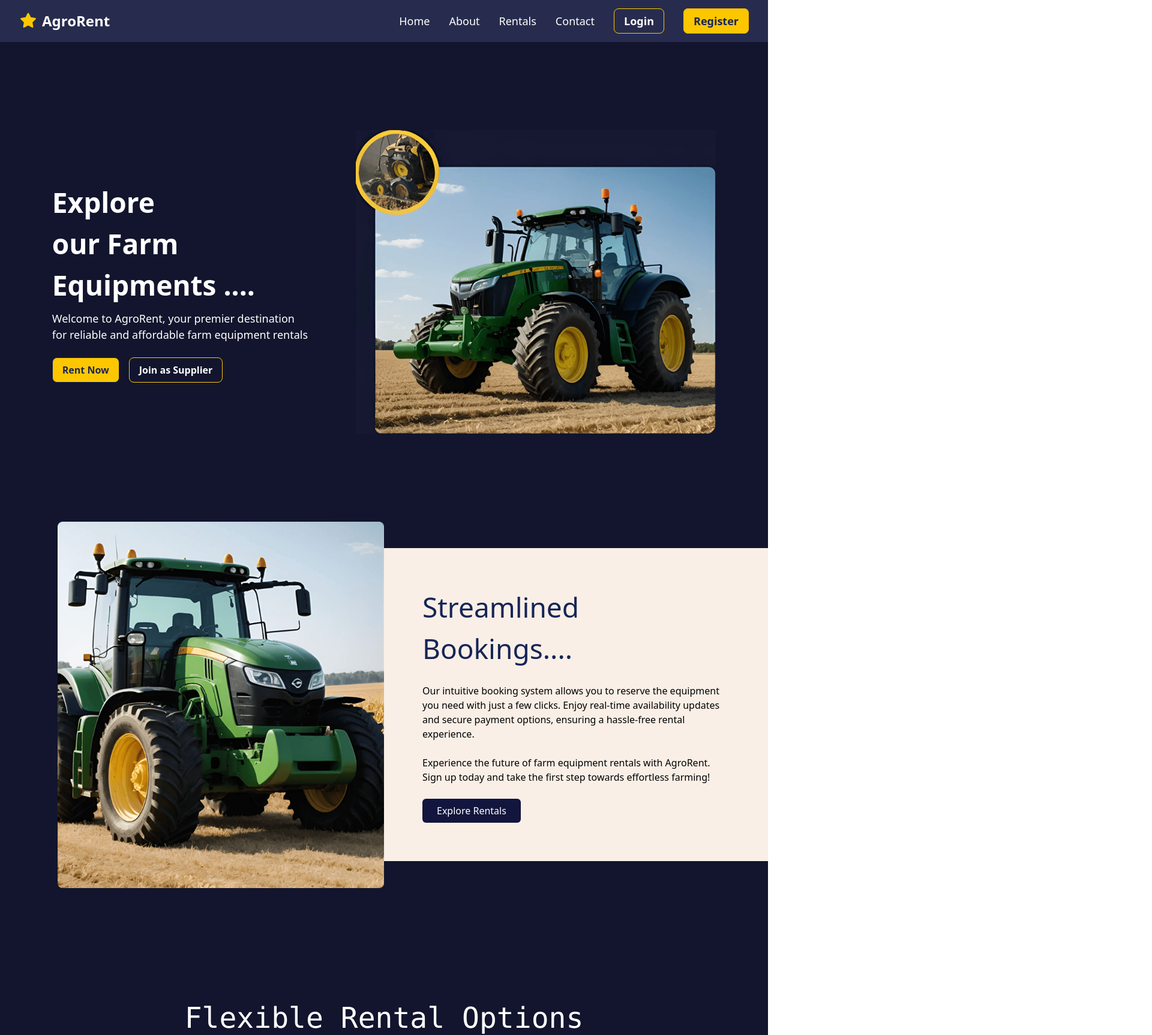
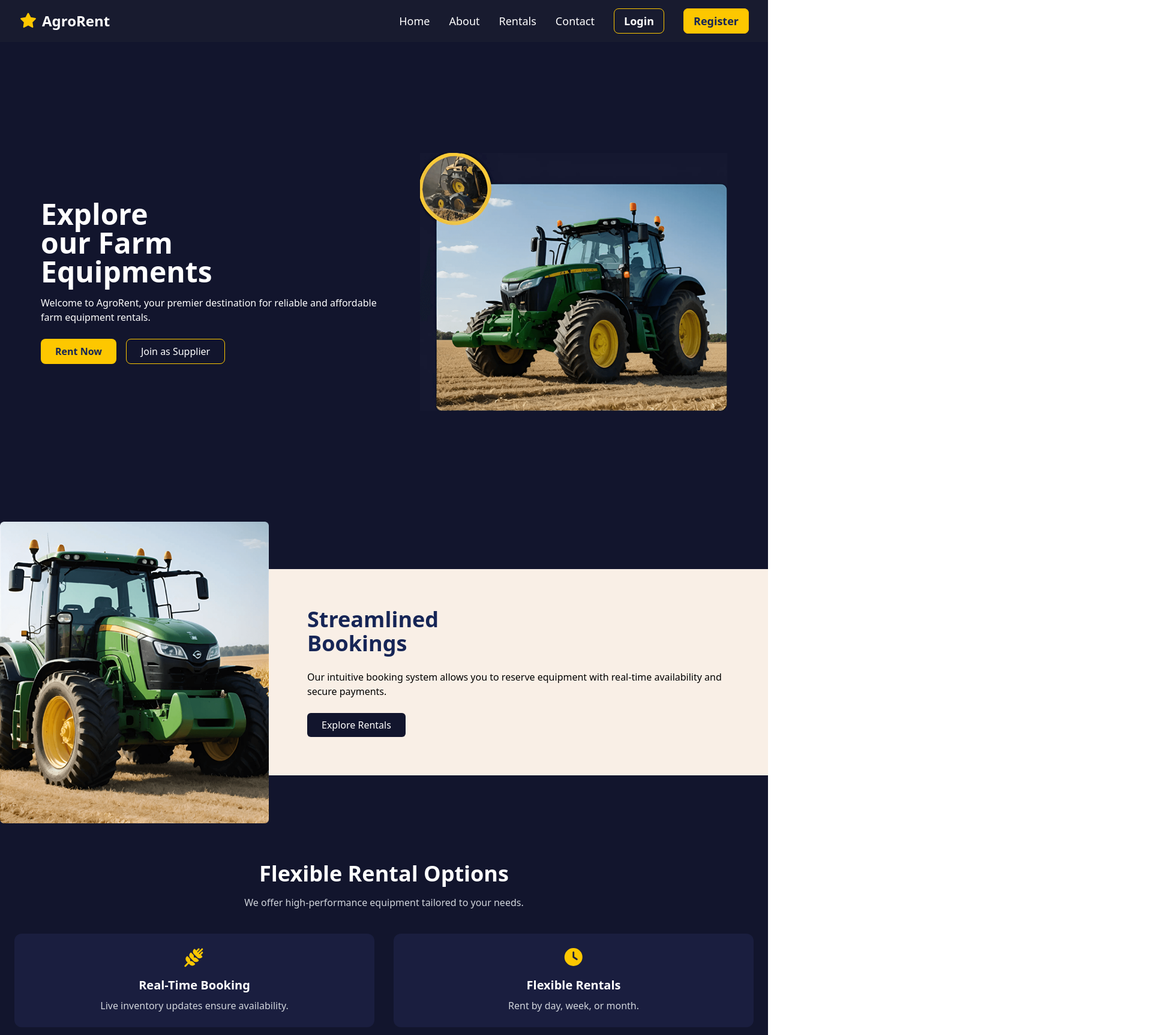
Before and after one commit to Rohan357015/farm-rent-app, a React (Vite) app in the folder frontend/: page / in a window 1280 px wide. Shown: the top 1726 px of the page at 60% size, 1920 px wide, since content can reach past the window. Built offline with nearby package versions, Linux system fonts and the light colour scheme; no server answers.

Commit message:
made landing page responsive

```diff
--- /dev/null
+++ b/frontend/src/pages/hamburgermenu.jsx
@@ -0,0 +1,57 @@
+const HamburgerMenu = ({ onClose, onNavigate }) => {
+  return (
+    <>
+      {/* backdrop */}
+      <div
+        onClick={onClose}
+        className="fixed inset-0 bg-black/40 backdrop-blur-sm z-40"
+      />
+
+      {/* menu */}
+      <div className="fixed top-0 right-0 z-50 h-full w-1/2 max-w-sm bg-[#12152D] text-white">
+        <div className="flex justify-between items-center px-6 py-4 border-b">
+          <h2 className="font-bold">AgroRent</h2>
+          <button onClick={onClose}>✕</button>
+        </div>
+
+        <nav className="flex flex-col gap-6 px-6 py-8 text-lg font-semibold">
+            <button
+            onClick={() => {
+              onNavigate("hero");
+              onClose();
+            }}
+            className="text-left hover:text-yellow-400"
+          >
+           Home
+          </button>
+          <button
+            onClick={() => {
+              onNavigate("about");
+              onClose();
+            }}
+            className="text-left hover:text-yellow-400"
+          >
+            About / Rentals
+          </button>
+
+          <button
+            onClick={() => {
+              onNavigate("contact");
+              onClose();
+            }}
+            className="text-left hover:text-yellow-400"
+          >
+            Contact
+          </button>
+
+          <a href="/farmer-login">Login</a>
+          <a href="/farmer-register" className="bg-yellow-400 text-black px-4 py-2 rounded w-fit">
+            Register
+          </a>
+        </nav>
+      </div>
+    </>
+  );
+};
+
+export default HamburgerMenu;
--- a/frontend/src/pages/landingPage.jsx
+++ b/frontend/src/pages/landingPage.jsx
@@ -1,206 +1,244 @@
-import React from 'react'
-import { FontAwesomeIcon } from '@fortawesome/react-fontawesome'
-import { faStar, faTractor, faWheatAwn, faClock, faHandshake } from '@fortawesome/free-solid-svg-icons'
-import tractor from '../assets/tractor1.png'
-import tractor2 from '../assets/tractor2.png'
-import tractor3 from '../assets/tractor3.png'
-import tractor4 from '../assets/tractor4.png'
-import logo from '../assets/LogoColumn.png'
-import { useNavigate } from 'react-router-dom'
-import Navbar from './navbar.jsx'
+import React from "react";
+import { FontAwesomeIcon } from "@fortawesome/react-fontawesome";
+import {
+  faWheatAwn,
+  faClock,
+  faHandshake,
+} from "@fortawesome/free-solid-svg-icons";
+import { useNavigate } from "react-router-dom";
+import { useState } from "react";
+
+import tractor from "../assets/tractor1.png";
+import tractor2 from "../assets/tractor2.png";
+import tractor3 from "../assets/tractor3.png";
+import tractor4 from "../assets/tractor4.png";
+import logo from "../assets/LogoColumn.png";
+import Navbar from "./navbar.jsx";
+import HamburgerMenu from "./hamburgermenu.jsx";
+import { Hamburger, Menu, Star } from "lucide-react";
+
+const HOME = () => {
+  const navigate = useNavigate();
+  const [isMenuOpen, setIsMenuOpen] = useState(false);
+  const scrollToSection = (id) => {
+  const section = document.getElementById(id);
+  section?.scrollIntoView({ behavior: "smooth" });
+};
 
 
-const HOME = () => {
-  const position={
-    position: 'relative',
-    right : '-70%',
-    top : '-30rem',
-  }
-  const navigate = useNavigate();
   return (
-    <div className='bg-[#12152D]'>
-      <Navbar />
-      {/* Hero Section */}
-      <section className='h-screen w-full bg-[#12152D] flex justify-around items-center px-16'>
-        <div className='w-[40%]'>
-          <h1 className='text-white text-[46px] font-bold'>
-            Explore <br /> our Farm <br /> Equipments ....
+    <div className="bg-[#12152D] overflow-x-hidden">
+      {/* ================= MOBILE HEADER ================= */}
+      <div className="flex items-center justify-between px-6 py-4 lg:hidden">
+        <h3 className="flex gap-2 font-bold text-white">
+          <Star className="text-yellow-500" />
+          AgroRent
+        </h3>
+
+        <button onClick={() => setIsMenuOpen(!isMenuOpen)}>
+          <Menu className="text-white" />
+        </button>
+      </div>
+
+      {/* ================= DESKTOP NAVBAR ================= */}
+      <Navbar className="hidden lg:flex"
+      onNavigate={scrollToSection}
+      />
+
+      {/* ================= MOBILE MENU ================= */}
+      {isMenuOpen && (
+        <HamburgerMenu onClose={() => setIsMenuOpen(false)} onNavigate={scrollToSection} />
+      )}
+
+
+      {/* ================= HERO ================= */}
+      <section id="hero" className="min-h-screen flex flex-col md:flex-row items-center justify-center gap-10 px-6 md:px-12">
+        <div className="w-full md:w-1/2 text-center md:text-left">
+          <h1 className="text-white text-4xl md:text-5xl font-bold">
+            Explore <br /> our Farm <br /> Equipments
           </h1>
-          <p className='text-white text-[18px] mt-2'>
-            Welcome to AgroRent, your premier destination <br /> for reliable and affordable farm equipment rentals
+          <p className="text-white mt-4">
+            Welcome to AgroRent, your premier destination for reliable and
+            affordable farm equipment rentals.
           </p>
-          <div className='mt-6 flex gap-4'>
-            <button onClick={()=>navigate('/farmer-register')} className='bg-yellow-400 text-blue-950 font-semibold px-4 py-2 rounded-lg hover:bg-transparent border hover:text-white hover:border-yellow-400 transition'>
+
+          <div className="mt-6 flex flex-col sm:flex-row gap-4 justify-center md:justify-start">
+            <button
+              onClick={() => navigate("/farmer-register")}
+              className="bg-yellow-400 text-blue-950 font-semibold px-6 py-2 rounded-lg"
+            >
               Rent Now
             </button>
-            <button onClick={()=>navigate('/supplier-register')} className='bg-transparent text-white border border-yellow-400 font-semibold px-4 py-2 rounded-lg hover:bg-yellow-500 transition'>
+            <button
+              onClick={() => navigate("/supplier-register")}
+              className="border border-yellow-400 text-white px-6 py-2 rounded-lg"
+            >
               Join as Supplier
             </button>
           </div>
         </div>
 
-        <div>
-          <img src={tractor} alt="Tractor" height={700} width={600} />
-        </div>
+        <img
+          src={tractor}
+          alt="tractor"
+          className="w-full max-w-sm md:max-w-md lg:max-w-lg"
+        />
       </section>
 
-      {/* Streamlined Booking Section */}
-      <section className='w-full h-full bg-[#12152D] flex items-center'>
-        <div className='w-[50%]'>
-          <img src={tractor2} alt="Tractor2" height={900} width={1200} className='pl-[15%]' />
-        </div>
-        <div className='w-[50%] bg-[#F9EFE6] flex flex-col gap-6 p-16'>
-          <h1 className='text-blue-950 text-[46px]'>Streamlined <br /> Bookings....</h1>
-          <p className='text-black'>
-            Our intuitive booking system allows you to reserve the equipment you need with just a few clicks.
-            Enjoy real-time availability updates and secure payment options, ensuring a hassle-free rental experience.
+      {/* ================= STREAMLINED BOOKING ================= */}
+      <section id="about" className="flex flex-col md:flex-row items-center">
+        <img
+          src={tractor2}
+          alt="tractor"
+          className="w-full md:w-1/2 lg:w-[35%]"
+        />
+
+        <div className="w-full md:w-1/2 bg-[#F9EFE6] p-8 md:p-16 flex flex-col lg:w-full gap-6">
+          <h2 className="text-blue-950 text-4xl font-bold">
+            Streamlined <br /> Bookings
+          </h2>
+          <p className="text-black">
+            Our intuitive booking system allows you to reserve equipment with
+            real-time availability and secure payments.
           </p>
-          <p className='text-black' >
-            Experience the future of farm equipment rentals with AgroRent. Sign up today and take the first step
-            towards effortless farming!
-          </p>
-
-          <button className='bg-[#12153D] text-white w-fit px-6 py-2 rounded-md hover:bg-yellow-500 transition'>
+          <button className="bg-[#12152D] text-white px-6 py-2 w-fit rounded-md">
             Explore Rentals
           </button>
         </div>
       </section>
 
-      {/* Flexible Rental Options Section */}
-      <section className='w-full bg-[#12152D] flex flex-col items-center mt-[10%] px-8 py-16'>
-        <h1 className='text-white font-mono text-5xl text-center mb-6'>Flexible Rental Options</h1>
-        <p className='text-white text-center mb-10 max-w-3xl'>
-          At AgroRent, we understand the unique needs of farmers. That's why we offer a diverse selection of
-          high-performance farm equipment for rent, tailored to your specific requirements.
+      {/* ================= FLEXIBLE RENTALS ================= */}
+      <section className="px-6 py-16 text-center">
+        <h2 className="text-white text-4xl font-bold mb-4">
+          Flexible Rental Options
+        </h2>
+        <p className="text-gray-300 mb-10">
+          We offer high-performance equipment tailored to your needs.
         </p>
 
-        {/* Feature Cards */}
-        <div className='grid grid-cols-1 md:grid-cols-3 gap-10 w-[80%]'>
-          {/* Card 1 */}
-          <div className='bg-[#1A1E3F] rounded-2xl p-6 text-white text-center hover:scale-105 transition'>
-            <FontAwesomeIcon icon={faWheatAwn} className='text-yellow-400 text-[36px] mb-4' />
-            <h3 className='text-2xl font-semibold mb-2'>Real-Time Booking</h3>
-            <p className='text-gray-300'>
-              Never worry about equipment availability again. Our platform provides real-time updates on rental inventory.
+        <div className="grid grid-cols-1 md:grid-cols-2 gap-8">
+          <div className="bg-[#1A1E3F] p-6 rounded-xl text-white">
+            <FontAwesomeIcon icon={faWheatAwn} className="text-yellow-400 text-3xl mb-4" />
+            <h3 className="text-xl font-semibold">Real-Time Booking</h3>
+            <p className="text-gray-300 mt-2">
+              Live inventory updates ensure availability.
             </p>
           </div>
 
-          {/* Card 2 */}
-          <div className='bg-[#1A1E3F] rounded-2xl p-6 text-white text-center hover:scale-105 transition'>
-            <FontAwesomeIcon icon={faClock} className='text-yellow-400 text-[36px] mb-4' />
-            <h3 className='text-2xl font-semibold mb-2'>Flexible Rentals</h3>
-            <p className='text-gray-300'>
-              Rent by the day, week, or month — we adapt to your farming schedule and workload.
+          <div className="bg-[#1A1E3F] p-6 rounded-xl text-white">
+            <FontAwesomeIcon icon={faClock} className="text-yellow-400 text-3xl mb-4" />
+            <h3 className="text-xl font-semibold">Flexible Rentals</h3>
+            <p className="text-gray-300 mt-2">
+              Rent by day, week, or month.
             </p>
           </div>
 
-          {/* Card 3 */}
-          <div className='bg-[#1A1E3F] rounded-2xl p-6 text-white text-center hover:scale-105 transition'>
-            <FontAwesomeIcon icon={faHandshake} className='text-yellow-400 text-[36px] mb-4' />
-            <h3 className='text-2xl font-semibold mb-2'>Trusted Suppliers</h3>
-            <p className='text-gray-300'>
-              Partner with verified suppliers ensuring reliable, top-quality equipment every time.
+          <div className="bg-[#1A1E3F] p-6 rounded-xl text-white md:col-span-2">
+            <FontAwesomeIcon icon={faHandshake} className="text-yellow-400 text-3xl mb-4" />
+            <h3 className="text-xl font-semibold">Trusted Suppliers</h3>
+            <p className="text-gray-300 mt-2">
+              Verified suppliers for quality assurance.
             </p>
           </div>
         </div>
       </section>
 
-      <section className='flex gap-20 item-center gap-8 py-16 px-8 mt-[10%] ml-[10%]'>
-        <div className=''>
-          <img src={tractor3} alt="Description of tractor3" height={300} width={300} />
+      {/* ================= RENTING MADE EASY ================= */}
+      <section id="rental" className="flex lg:ml-35 flex-col md:flex-row items-center gap-8 px-6 py-16">
+
+        <div className="text-center md:text-left lg:ml-10">
+          <h3 className="text-white text-2xl font-bold mb-4">
+            Renting Made Easy
+          </h3>
+          <p className="text-gray-300">
+            At AgroRent, we believe that renting farm equipment should be a straightforward and stress-free process. <br />Our user-friendly platform and dedicated customer support team are here to guide you through every step, ensuring a seamless rental experience
+          </p>
+          <button onClick={() => navigate('/farmer-register ')} className='bg-yellow-400 border-radius:1rem text-blue-950 font-semibold px-4 py-2 mt-5 rounded-lg hover:bg-transparent border hover:text-white hover:border-yellow-400 transition'> Rent Now </button>
         </div>
-        <div className='ml-[10%] mt[10%] w-[50%] flex flex-col gap-8 pt-[10%]'>
-          <h3 className='text-white text-[26px] font-mono'>Renting Made Easy</h3>
-          <p className='text-white'>At AgroRent, we believe that renting farm equipment should be a straightforward and stress-free process. Our user-friendly platform and dedicated customer support team are here to guide you through every step, ensuring a seamless rental experience</p>
-          <div className='flex gap-10'>
-          <button  onClick={()=>navigate('/farmer-register ')} className='bg-yellow-400 border-radius:1rem text-blue-950 font-semibold px-4 py-2 rounded-lg hover:bg-transparent border hover:text-white hover:border-yellow-400 transition'>
-              Rent Now
+        <img src={tractor3} alt="tractor" className="w-60 md:w-72" />
+      </section>
+
+      {/* ================= TESTIMONIAL ================= */}
+      <section className="flex flex-col md:flex-row items-center mt-10">
+
+        <img
+          src={tractor4}
+          alt="tractor"
+          className="w-60 md:w-72 lg:w-[15%] lg:ml-10"
+        />
+        <div className="lg:bg-[#F9EFE6] p-8 md:p-16 w-full flex flex-col items-center gap-5 lg:rounded md:w-1/2 lg:w-full lg:mr-10">
+          <h2 className="lg:text-blue-950 text-white text-center text-4xl font-bold mb-4">
+            TESTIMONIAL
+          </h2>
+          <p className='text-gray-300 lg:text-black text-center'>Hear from our satisfied customers about their experience with AgroRent. Our unwavering commitment to quality and customer satisfaction has earned us a reputation as the go-to provider for farm equipment rentals</p>
+          <button className="lg:bg-[#12152D] lg:text-yellow-400 bg-yellow-400 text-black  px-6 py-2 rounded-md">
+            Inquire Now
           </button>
-
-            </div>
-        </div>
-      </section>
-      <section className='mt-20'>
-        <div>
-        <div className="w-full py-16 bg-[#FAF0E6]">
-          <div className='w-[40%] pl-35'>
-          <h2 className='text-blue-950 text-2xl font-bold'>Testimonals</h2>
-          <p className='text-black'>Hear from our satisfied customers about their experience with AgroRent. Our unwavering commitment to quality and customer satisfaction has earned us a reputation as the go-to provider for farm equipment rentals</p>
-          </div>
-        </div>
-        <div className='w-[50%] pl-30 mt-3.5'>
-          <p className='text-gray-400'>"AgroRent has been a game-changer for our farm. The wide selection of high-quality equipment and reliable booking system have made our operations more efficient and cost-effective. We highly recommend their services to any farmer looking to streamline their equipment needs</p>
-        </div>
-        </div>
-        <div className='z-30 'style={position} >
-          <img src={tractor4} alt="" />
         </div>
 
+
       </section>
-       {/* last section */}
-        <section className='w-full h-full bg-[#12152D] flex gap-[-10%] items-center mt-[-20%]'>
 
-        <div className='w-[70%] bg-[#F9EFE6] flex flex-col gap-6 p-16 '>
-          <h1 className='text-blue-950 text-[46px] font-mono'>Contact Us</h1>
-          <p  className='text-black'>
+      {/* ================= CONTACT ================= */}
+      <section id="contact" className="flex flex-col md:flex-row items-center mt-10">
+        <div className="bg-[#F9EFE6] p-8 md:p-16 w-full lg:rounded md:w-1/2 lg:w-full lg:ml-10">
+          <h2 className="text-blue-950 text-4xl font-bold mb-4">
+            Contact Us
+          </h2>
+          <p className="mb-6 text-blue-900">
             Have a question or need assistance with your rental? Our dedicated customer support team is here to help. Get in touch with us today and let us guide you through the process.
           </p>
-
-
-          <button className='bg-[#12153D] text-yellow-500 w-fit px-6 py-2 rounded-md hover:bg-yellow-500 transition'>
-            inquire Now
+          <button className="bg-[#12152D] text-yellow-400 px-6 py-2 rounded-md">
+            Inquire Now
           </button>
         </div>
-         <div className='w-[40%]'>
-          <img src={tractor2} alt="Tractor2" height={800} width={1000} className='pr-[15%]' />
-        </div>
 
+        <img
+          src={tractor2}
+          alt="tractor"
+          className="w-full  lg:w-[25%] lg:mr-10"
+        />
       </section>
-       <div className='flex  flex-col gap-8 justify-center items-center'>
-          <h1 className='text-white text-5xl mt-[5%] font-mono'>Join   Our   Community</h1>
-          <div className='w-[50%]'>
-          <p className=' text-gray-400'>Become a supplier with AgroRent and unlock new opportunities  to showcase your farm equipment to a growing network of farmers. Join our community and start earning today</p>
-          </div>
-          <button className='bg-yellow-500 text- rounded-2xl px-10 py-2 rounded-md hover:bg-yellow-400 transition'>Sign Up</button>
-        </div>
 
-        <footer className='flex justify-around mt-[10%] text-gray-400 pb-19'>
-          <div className='mr-[10%]'>
-            <img src={logo} alt="Logo" height={200} width={100} className='mt-[5%] ml-[45%]' />
-          </div>
-          <div className='flex justify-between gap-70'>
-            <div>
+      {/* ================= FOOTER ================= */}
+      <footer className="flex md:flex-row gap-10 px-6 w-full justify-evenly py-16 text-gray-400 text-center md:text-left">
+        <img src={logo} alt="logo" className="w-24 mx-auto hidden md:mx-0 md:block lg:block" />
+
+        <div className="flex flex-col sm:flex-row gap-10 justify-center">
           <ul>
-                <li>quick links</li>
+            <li className="font-bold">Quick Links</li>
             <li>Home</li>
             <li>Rent</li>
             <li>About</li>
-                <li>contact</li>
+            <li>Contact</li>
+          </ul>
+          <ul>
+            <li className="font-bold">Company</li>
+            <li>Careers</li>
+            <li>Support</li>
+            <li>FAQs</li>
           </ul>
         </div>
-            <div>
+        <div className="flex flex-col sm:flex-row gap-10 justify-center">
           <ul>
-                <li>quick links</li>
+            <li className="font-bold">Quick Links</li>
             <li>Home</li>
             <li>Rent</li>
             <li>About</li>
-                <li>contact</li>
+            <li>Contact</li>
+          </ul>
+          <ul>
+
+            <li className="font-bold">Company</li>
+            <li>Careers</li>
+            <li>Support</li>
+            <li>FAQs</li>
+
           </ul>
         </div>
-            <div>
-              <ul>
-                <li>quick links</li>
-                <li>Home</li>
-                <li>Rent</li>
-                <li>About</li>
-                <li>contact</li>
-              </ul>
+      </footer>
     </div>
-          </div>
-        </footer>
+  );
+};
 
-    </div>
-  )
-}
-
-export default HOME
+export default HOME;
--- a/frontend/src/pages/navbar.jsx
+++ b/frontend/src/pages/navbar.jsx
@@ -4,11 +4,11 @@ import { faStar } from '@fortawesome/free-solid-svg-icons';
 import { Link, useNavigate } from 'react-router-dom';
 
 
-const Navbar = () => {
+const Navbar = ({ className = "" , onNavigate }) => {
   const navigate = useNavigate();
 
   return (
-    <nav className='w-full h-[70px] bg-[#272c4e] flex justify-between items-center px-8'>
+    <nav className={`w-full h-[70px] bg-[#181b2f] flex justify-between items-center px-8 ${className}`}>
       <div className='flex items-center gap-2'>
         <FontAwesomeIcon icon={faStar} className='text-yellow-400 text-[24px]' />
         <p className='text-white text-[24px] font-semibold'>AgroRent</p>
@@ -16,24 +16,50 @@ const Navbar = () => {
 
       <ul className='flex items-center gap-8 text-white text-[18px]'>
         <li>
-          <Link to="/" className='hover:text-yellow-400 cursor-pointer'>
-            Home
-          </Link>
+            <button
+            onClick={() => {
+              onNavigate("hero");
+              onClose();
+            }}
+            className="text-left hover:text-yellow-400"
+          >
+           Home
+          </button>
         </li>
         <li>
-          <Link to="/about" className='hover:text-yellow-400 cursor-pointer'>
+           <button
+            onClick={() => {
+              onNavigate("about");
+              onClose();
+            }}
+            className="text-left hover:text-yellow-400"
+          >
             About
-          </Link>
+          </button>
+
         </li>
         <li>
-          <Link to="/rentals" className='hover:text-yellow-400 cursor-pointer'>
+           <button
+            onClick={() => {
+              onNavigate("rental");
+              onClose();
+            }}
+            className="text-left hover:text-yellow-400"
+          >
             Rentals
-          </Link>
+          </button>
+
         </li>
         <li>
-          <Link to="/contact" className='hover:text-yellow-400 cursor-pointer'>
-            Contact
-          </Link>
+           <button
+            onClick={() => {
+              onNavigate("contact");
+              onClose();
+            }}
+            className="text-left hover:text-yellow-400"
+          >Contact
+          </button>
+
         </li>
         <li>
           <Link
--- a/package.json
+++ b/package.json
@@ -9,7 +9,7 @@
     "build": "npm install && npm install --prefix frontend && npm run build --prefix frontend"
   },
   "keywords": [],
-  "author": "",
+  "author": "rohan mishra",
   "type": "module",
   "license": "ISC",
   "dependencies": {
```
Lines whose indentation alone changed are shown as unchanged.
